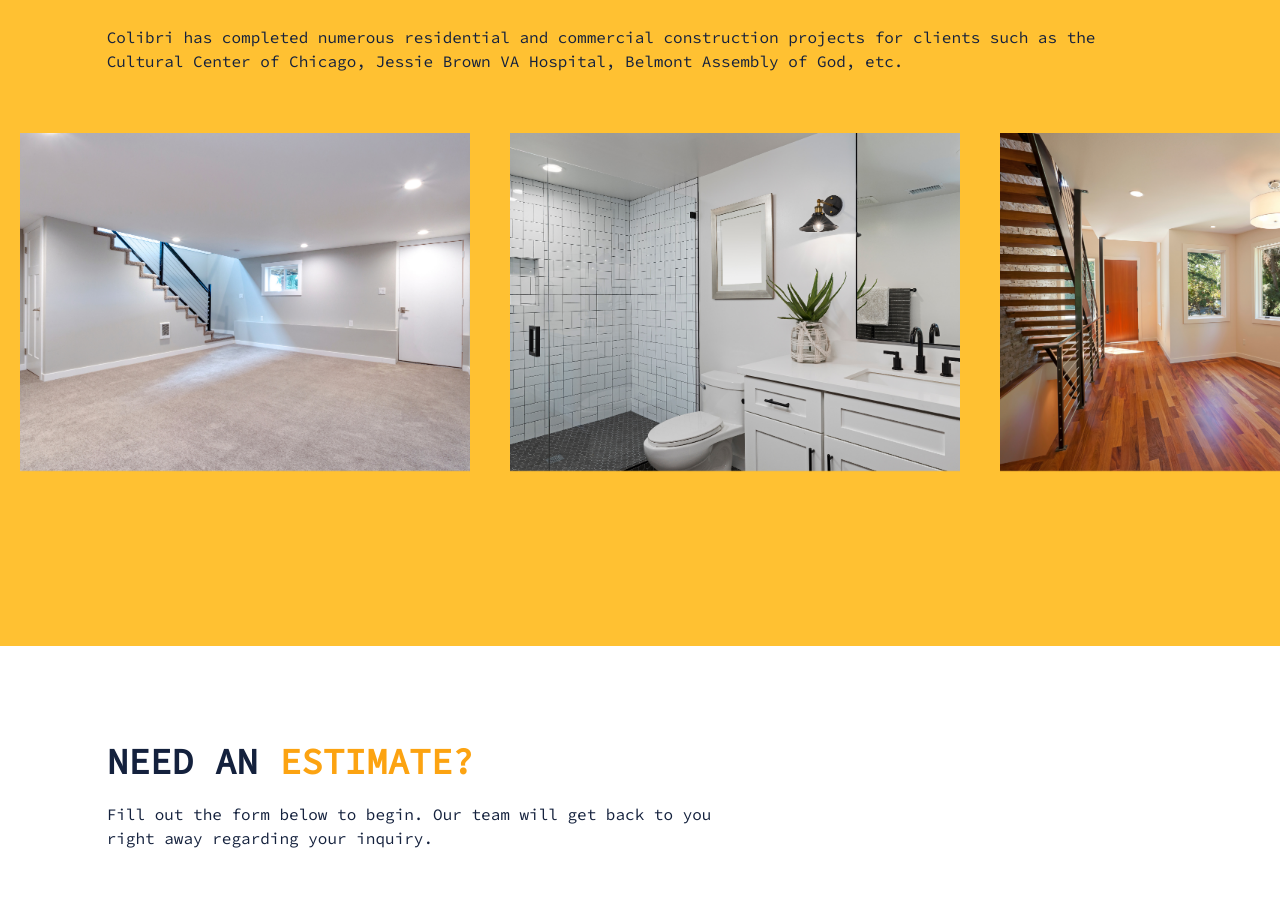
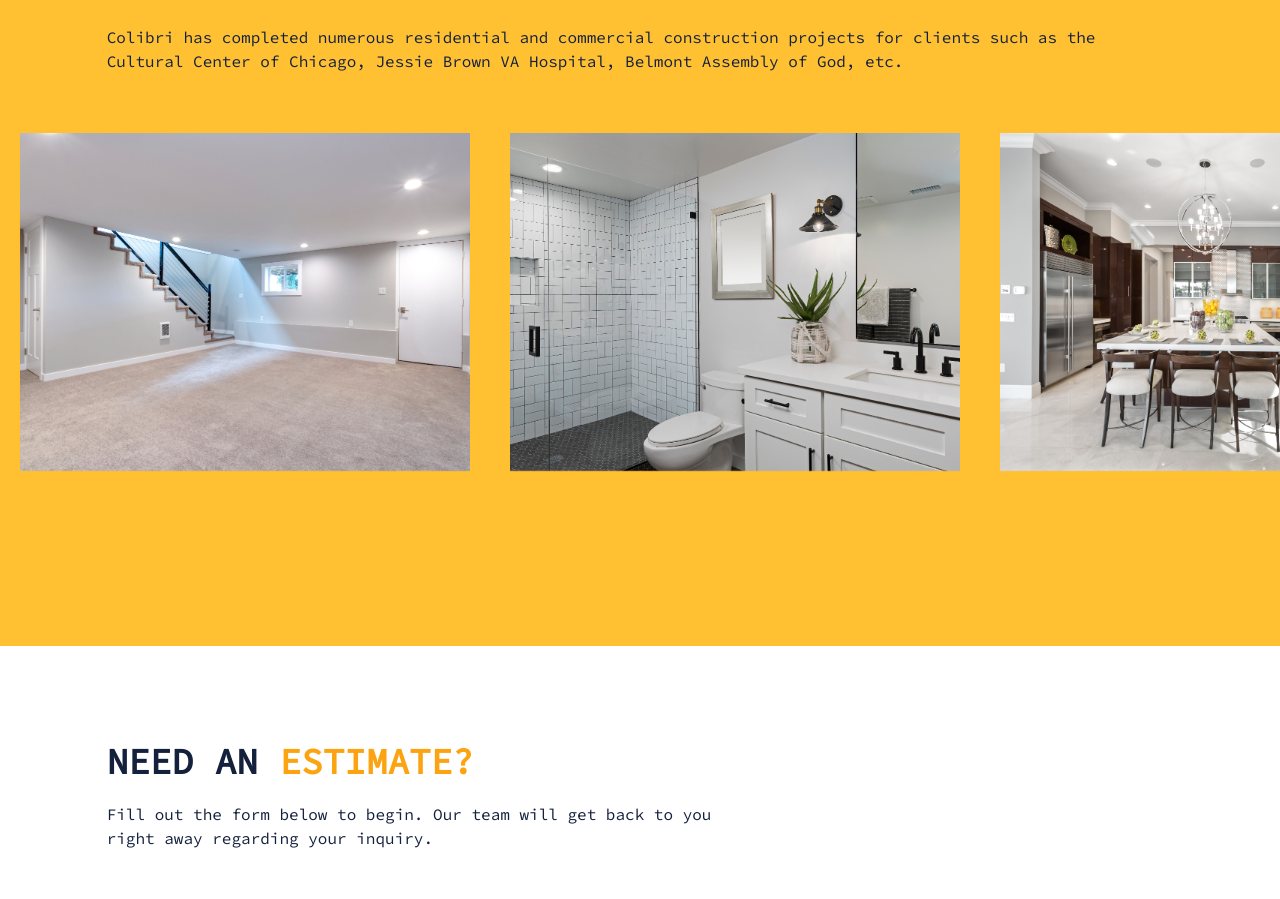
Before and after one commit to vcristian1/colibri, a React (Vite) app: page / in a window 1280 px wide. Shown: the part 3366-4265 px from the top of the page. Built offline with nearby package versions, Linux system fonts and the light colour scheme.

Commit message:
switched  order of projects

```diff
--- a/src/scenes/ourClasses/index.tsx
+++ b/src/scenes/ourClasses/index.tsx
@@ -22,17 +22,17 @@ const classes: Array<ClassType> = [
     image: image2,
   },
   {
-    name: "Kitchen Renovation",
-    description:
-      "A gut kitchen renovation in the Chicagoland area completed by Colibri in 2021.",
-    image: image4,
-  },
-  {
 
     name: "Painting",
     description:
       "A living room in the Chicagoland area plastered and painted by Colibri in 2023.",
     image: image3,
+  },
+  {
+    name: "Kitchen Renovation",
+    description:
+      "A gut kitchen renovation in the Chicagoland area completed by Colibri in 2021.",
+    image: image4,
   },
   {
     name: "Flooring",
```
